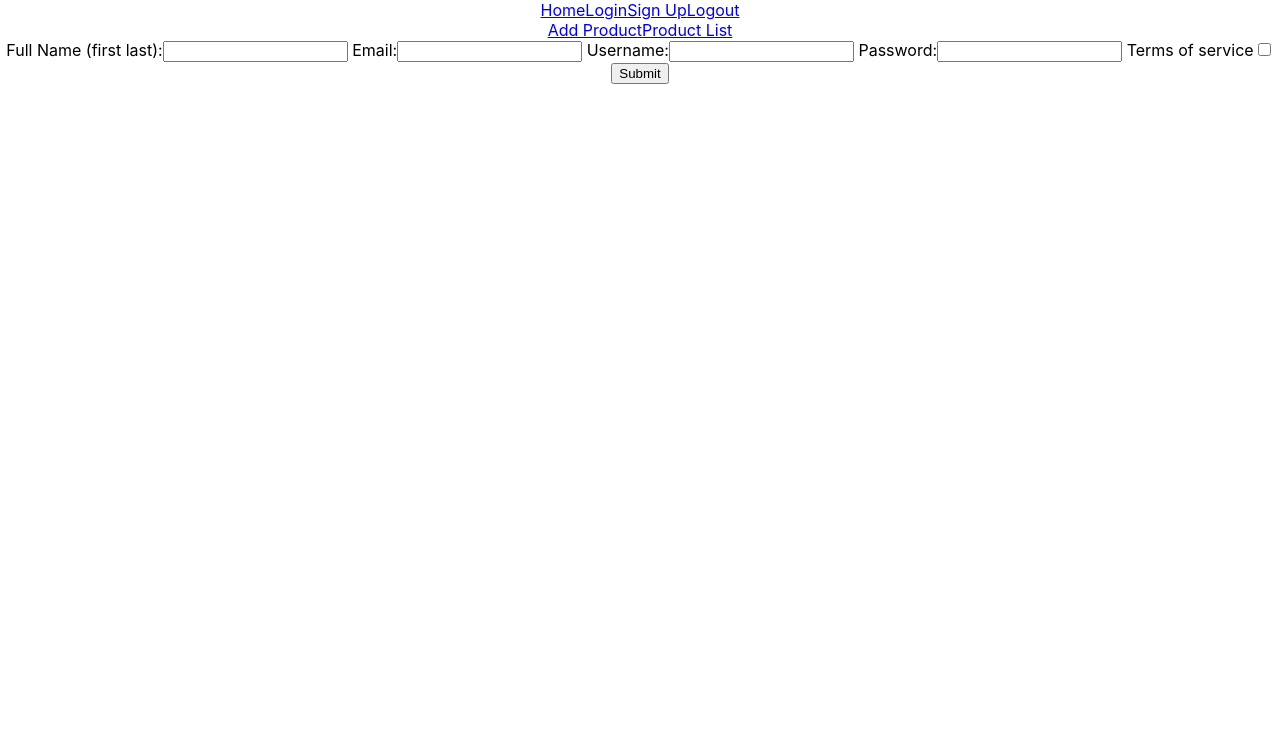
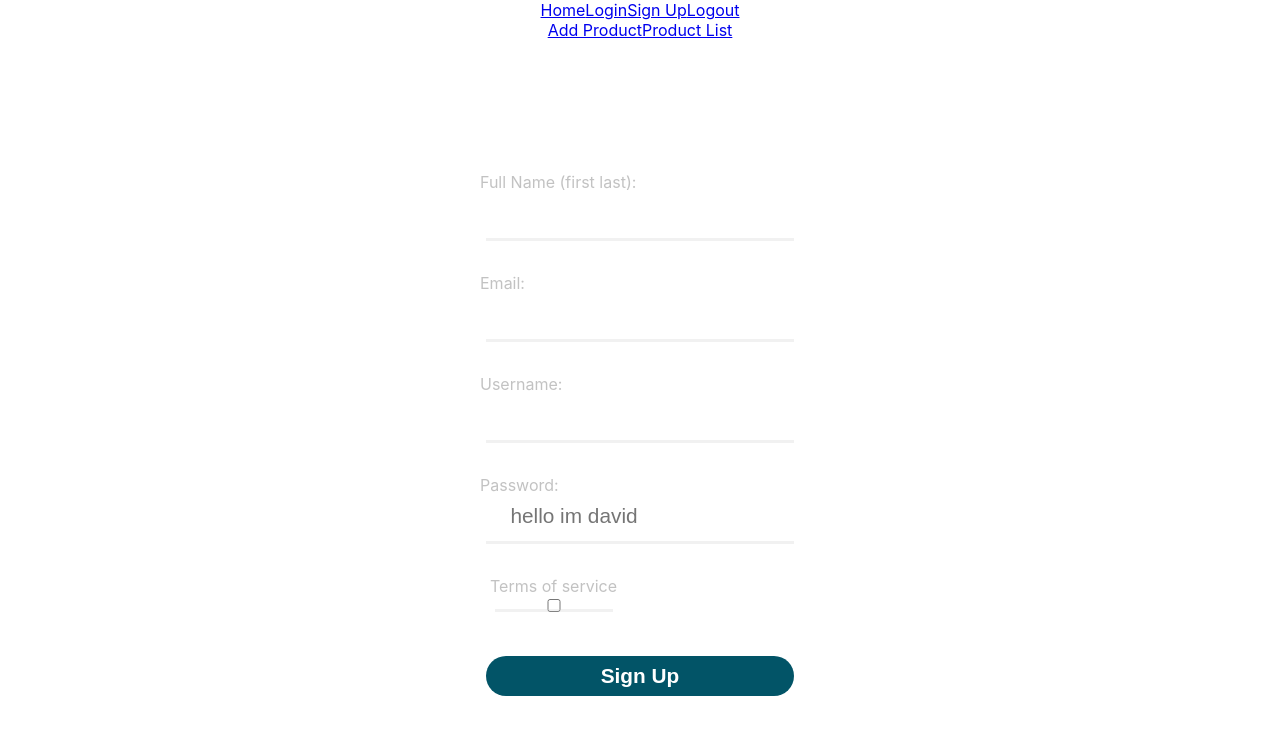
Before and after one commit to Build-Week-ft-african-marketplace-1/front-end, a React (Create React App) app in the folder african-marketplace/: page /signup in a window 1280 px wide. Shown: the top 734 px of the page. Built offline with nearby package versions, Linux system fonts and the light colour scheme.

Commit message:
onClick to login should be in here too

```diff
--- a/african-marketplace/src/components/SignUp.js
+++ b/african-marketplace/src/components/SignUp.js
@@ -1,6 +1,15 @@
 import React, { useState, useEffect } from "react";
 import axios from 'axios';
+import { Route, Link, useHistory } from "react-router-dom";
 
+import styled from "styled-components";
+
+import { StyledForm, StyledButton } from "./styles/OurStyles";
+
+const StyledFormSignup = styled.div`
+
+
+`
 
 const initialFormVals = {
    name:'',
@@ -14,6 +23,8 @@ const initialFormVals = {
 export default function SignUp(props){
    const [ user, setUser ] = useState([]);
    const [ formVals, setFormVals ] = useState(initialFormVals);
+
+   const history = useHistory();
 
    //submit new user
    const onSubmit = (evt) =>{
@@ -58,43 +69,52 @@ export default function SignUp(props){
    }
 
    return (
-      <div>
+      <StyledForm>
 
-      <form id="signUp" onSubmit={onSubmit}>
-         <label> Full Name (first last):
+      <form id="signUp" className='container' onSubmit={onSubmit}>
+        <div>
+         <label> Full Name (first last): </label>
             <input
                type='text'
                name='name'
                value={formVals.name}
                onChange={onChange}
-
                />
-         </label>
-         <label> Email:
+        </div>
+      <div >
+         <label> Email: </label>
             <input
                type='email'
                name='email'
                value={formVals.email}
                onChange={onChange}
                />
-         </label>
-         <label> Username:
+      </div>
+      <div >
+
+         <label> Username:</label>
             <input
                type='text'
                name='username'
                value={formVals.username}
                onChange={onChange}
                />
-         </label>
-         <label> Password:
+      </div>
+      <div >
+
+         <label> Password: </label>
             <input
                type='password'
                name='password'
                value={formVals.password}
                onChange={onChange}
+               placeholder= 'hello im david'
                />
-         </label>
+      </div>
+      <div>
+
          <label> Terms of service
+
             <input
                type='checkbox'
                name='terms'
@@ -102,9 +122,14 @@ export default function SignUp(props){
                onChange={onChange}
                />
          </label>
-         <input type='submit' /* onClick={(() => <Route path='/welcome'/>)} *//>
+      </div>
+      {/* <StyledButton> */}
+         <div className='row' >
+               <button id='submitBtn' type='submit' onClick={(() => history.push('/login'))}> Sign Up </button>
+         </div>
+      {/* </StyledButton> */}
       </form>
 
-   </div>
+   </StyledForm>
    );
 }
--- /dev/null
+++ b/african-marketplace/src/components/styles/OurStyles.js
@@ -0,0 +1,94 @@
+import styled from 'styled-components';
+
+const StyledForm = styled.div`
+.container {
+   max-width: 500px;
+   min-width: 300px;
+   max-height: 700px;
+   width: 30%;
+   height: 60%;
+   margin: 100px auto;
+   background-color: #ffff;
+   border-radius: 25px;
+ }
+
+ .loginHeader {
+   text-align: center;
+   padding: 2rem 0;
+   margin: 0;
+   font-size: 2rem;
+ }
+
+ div {
+   display: flex;
+   flex-direction: column;
+   align-items: center;
+   padding-top: 2rem;
+   max-width: 100%;
+ }
+
+  input {
+   width: 80%;
+   box-sizing: border-box;
+   border: none;
+   font-size: 1.3rem;
+   padding-left: 1.5rem;
+   padding-bottom: 1rem;
+   box-shadow: inset 0px -3px 0px 0px rgba(187, 187, 187, 0.2);
+   transition: box-shadow 0.2s ease-in;
+ }
+
+ input:focus {
+   box-shadow: inset 0px -3px 0px 0px ${pr => pr.theme.greenBlue};
+   outline: none;
+ }
+
+ input::-webkit-input-placeholder {
+   opacity: 1;
+   transition: opacity 0.25s ease-out;
+ }
+
+ input:hover::-webkit-input-placeholder,
+  input:focus::-webkit-input-placeholder {
+   opacity: 0;
+ }
+
+ label {
+   align-self: start;
+   padding-left: 2rem;
+   padding-bottom: 0.5rem;
+   color: rgba(187, 187, 187, 0.9);
+ }
+
+`
+
+const StyledHome = styled.div`
+
+`
+
+const StyledButton = styled.div`
+ button {
+   border-radius: 25px;
+   width: 80%;
+   height: 40px;
+   font-size: 1.3rem;
+   color: white;
+   font-weight: 700;
+   background: ${pr => pr.theme.greenBlue};
+   border: 0px;
+   cursor: pointer;
+   transition: opacity 0.25s ease-out;
+ }
+
+ button:hover {
+   opacity: 0.6;
+ }
+
+ #submitBtn {
+   margin-bottom: 2rem;
+ }
+
+
+`
+
+export { StyledForm, StyledHome, StyledButton }
--- /dev/null
+++ b/african-marketplace/src/components/styles/themes.js
@@ -0,0 +1,4 @@
+export default {
+   greenBlue: '#025467',
+   headerColor: '#6ed8f0'
+}
```
